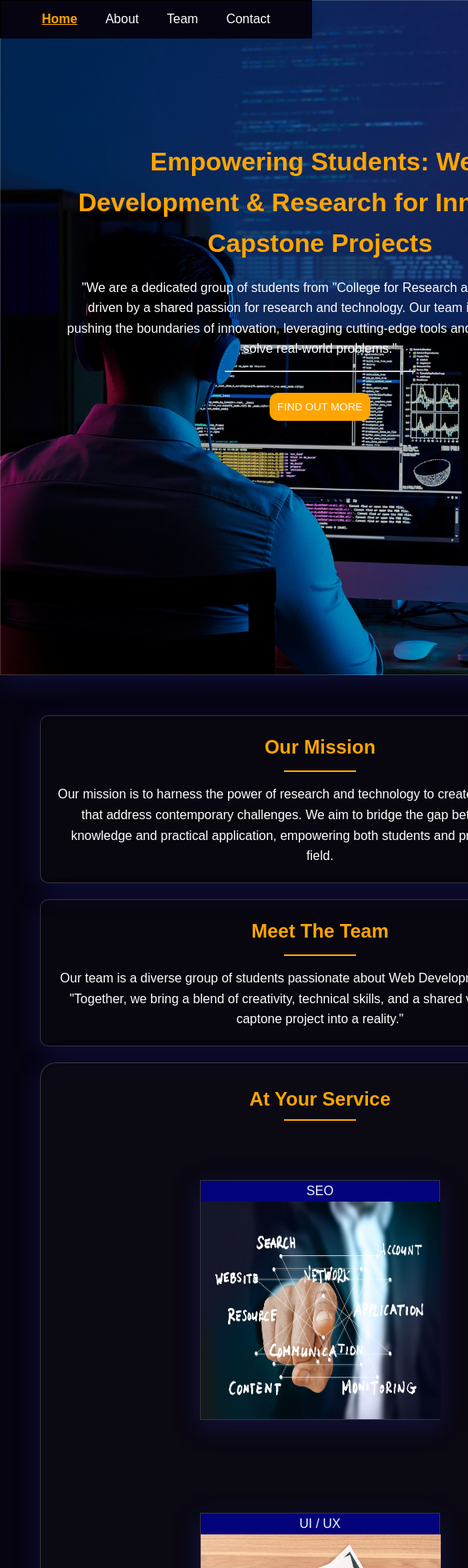
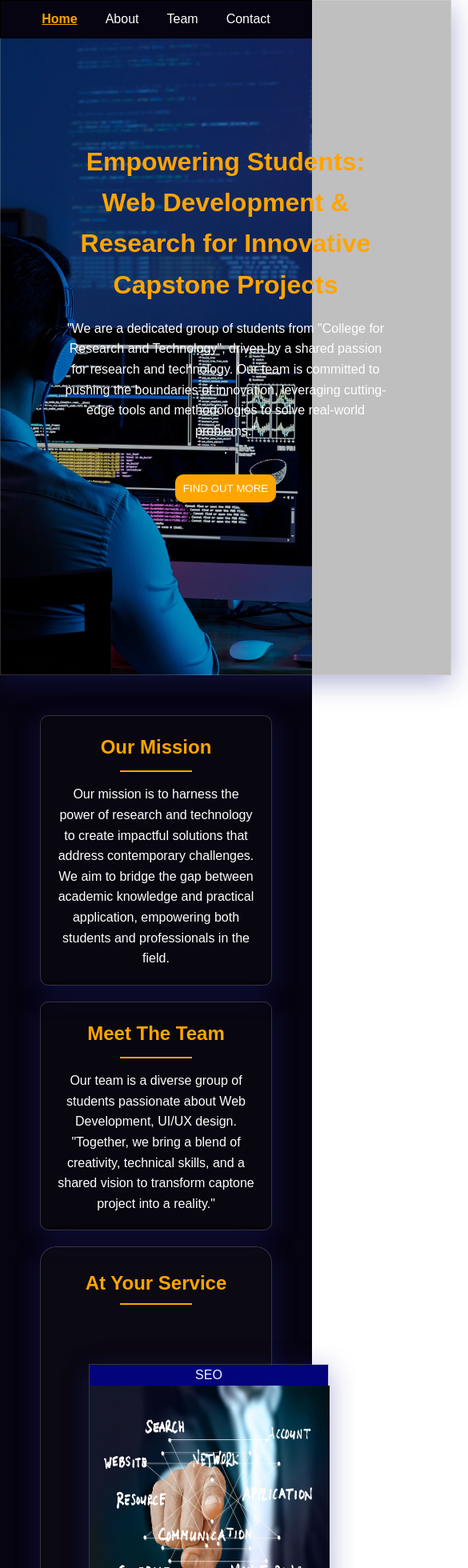
Before and after one commit to DevCodeAL/Team-Portfolio-College-2024, a React (Vite) app: page / in a window 390 px wide. Shown: the top 1960 px of the page at 80% size, 585 px wide, since content can reach past the window. Built offline with nearby package versions, Linux system fonts and the light colour scheme.

Commit message:
fixed responsive

```diff
--- a/src/App.css
+++ b/src/App.css
@@ -199,26 +199,18 @@ footer{
 
 @media only screen and (max-width: 768px) {
     /* For mobile phones: */
-        .hero{
-            min-width: 800px;
-        }
+    .hero,
+    .h-child1,
+    .hero-parent,
+    footer {
+        width: 100%; /* Allow elements to scale down */
+    }
 
-        .h-child1{
-            min-width: 800px;
-        }
+    .team-logo {
+        display: none;
+    }
+}
 
-        .hero-parent{
-            min-width: 800px;
-        }
-
-        footer{
-            min-width: 800px;
-        }
-
-        .team-logo{
-            display: none;
-        }
-  }
 
 .text-container{
     position: relative;
@@ -394,7 +386,7 @@ footer{
 
   .fade-in {
     opacity: 0;
-    transform: translateY(30px);
+    transform: translateY(20px);
     transition: opacity 1s ease-out, transform 1s ease-out;
   }
 
```
